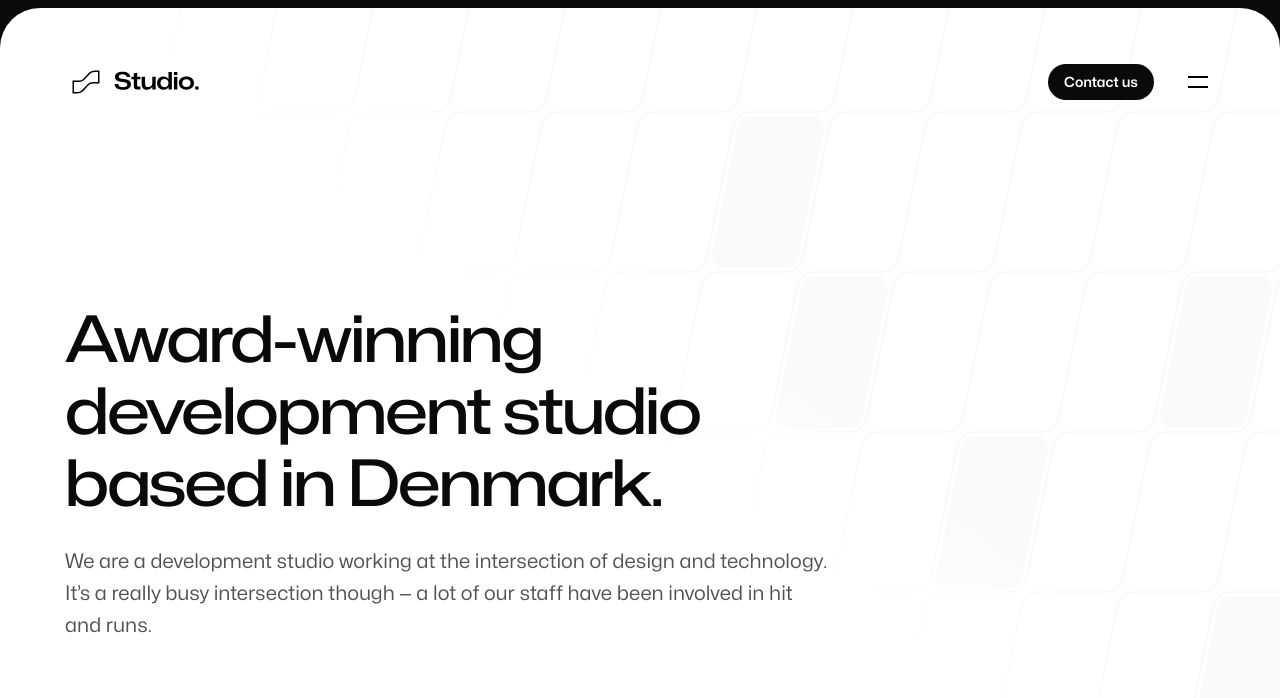
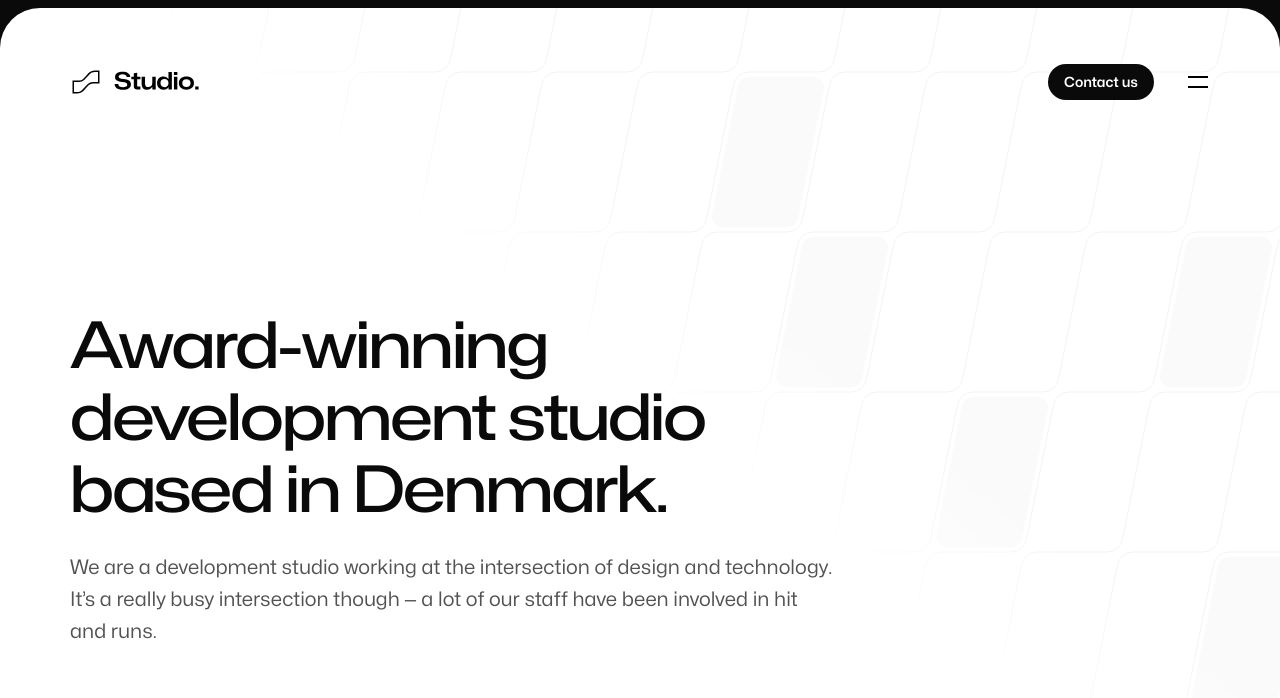
Before and after one commit to ahmadAK07/studio-template, a website: page src/index.html in a window 1280 px wide. Shown: the top 698 px of the page. Drawn offline with Linux system fonts and the light colour scheme.

Commit message:
build file

```diff
--- a/src/index.html
+++ b/src/index.html
@@ -75,18 +75,18 @@
 
                <div class="w-full  mx-auto flex justify-center items-center lg:flex-row flex-col">
                    <div class="hover:bg-neutral-600 lg:w-[50%] w-full px-8 border-l-[.2px] border-b-[.2px] border-neutral-800">
-                    <a href="/" class="w-full h-full px-[70px] py-[60px] block">Our Work</a>
+                    <a href="/" class="w-full h-full px-[70px] leading-1 py-[59px] block">Our Work</a>
                    </div>
                    <div class="hover:bg-neutral-600 lg:w-[50%] w-full  px-8  border-l-[.2px] border-b-[.2px] border-neutral-800">
-                    <a href="/" class="w-full h-full px-[50px] py-[60px] block">About Us</a>
+                    <a href="/" class="w-full h-full px-[50px] leading-1 py-[59px] block">About Us</a>
                    </div>
                </div>
                <div class="w-full  mx-auto flex justify-center items-center lg:flex-row flex-col">
                    <div class="hover:bg-neutral-600 lg:w-[50%] w-full px-8 border-b-[.2px] border-neutral-800">
-                    <a href="/" class="w-full h-full px-[70px] py-[60px] block">Our Process</a>
+                    <a href="/" class="w-full h-full px-[70px] leading-1 py-[59px] block">Our Process</a>
                    </div>
                    <div class="hover:bg-neutral-600 lg:w-[50%] w-full  px-8  border-l-[.2px] border-neutral-800">
-                    <a href="/" class="w-full h-full px-[50px] py-[60px] block">Blog</a>
+                    <a href="/" class="w-full h-full px-[50px] leading-1 py-[59px] block">Blog</a>
                    </div>
                </div>
 
@@ -171,7 +171,7 @@
         <div class="h-[800px]   pt-32 relative overflow-hidden">
             <div class=" absolute w-full h-full  z-40 left-0 top-0">
                 <svg id="gridPattern" aria-hidden="true"
-                    class="absolute inset-x-0 -top-14 -z-10 h-[1000px] w-full fill-neutral-50 stroke-neutral-950/5 [mask-image:linear-gradient(to_bottom_left,white_40%,transparent_50%)]">
+                    class="absolute inset-x-0 -top-[96px] -z-10 h-[1000px] w-full fill-neutral-50 stroke-neutral-950/5 [mask-image:linear-gradient(to_bottom_left,white_40%,transparent_50%)]">
                     <defs>
                         <pattern id="pattern" width="96" height="480" x="50%" patternUnits="userSpaceOnUse" fill="none">
                             <path
@@ -186,7 +186,7 @@
             </div>
             <div class=" w-[1150px] mx-auto pt-[170px] ">
                 <div>
-                    <div class="max-w-3xl" style="opacity: 1; transform: none;">
+                    <div class="max-w-3xl" style="opacity: 1; transform: translate(5px, 6px)">
                         <h1
                             class="font-display text-5xl font-medium tracking-tight text-neutral-950 [text-wrap:balance] sm:text-7xl ">
                             Award-winning development studio based in Denmark.</h1>
```
Also changed, not shown: src/output.css.
